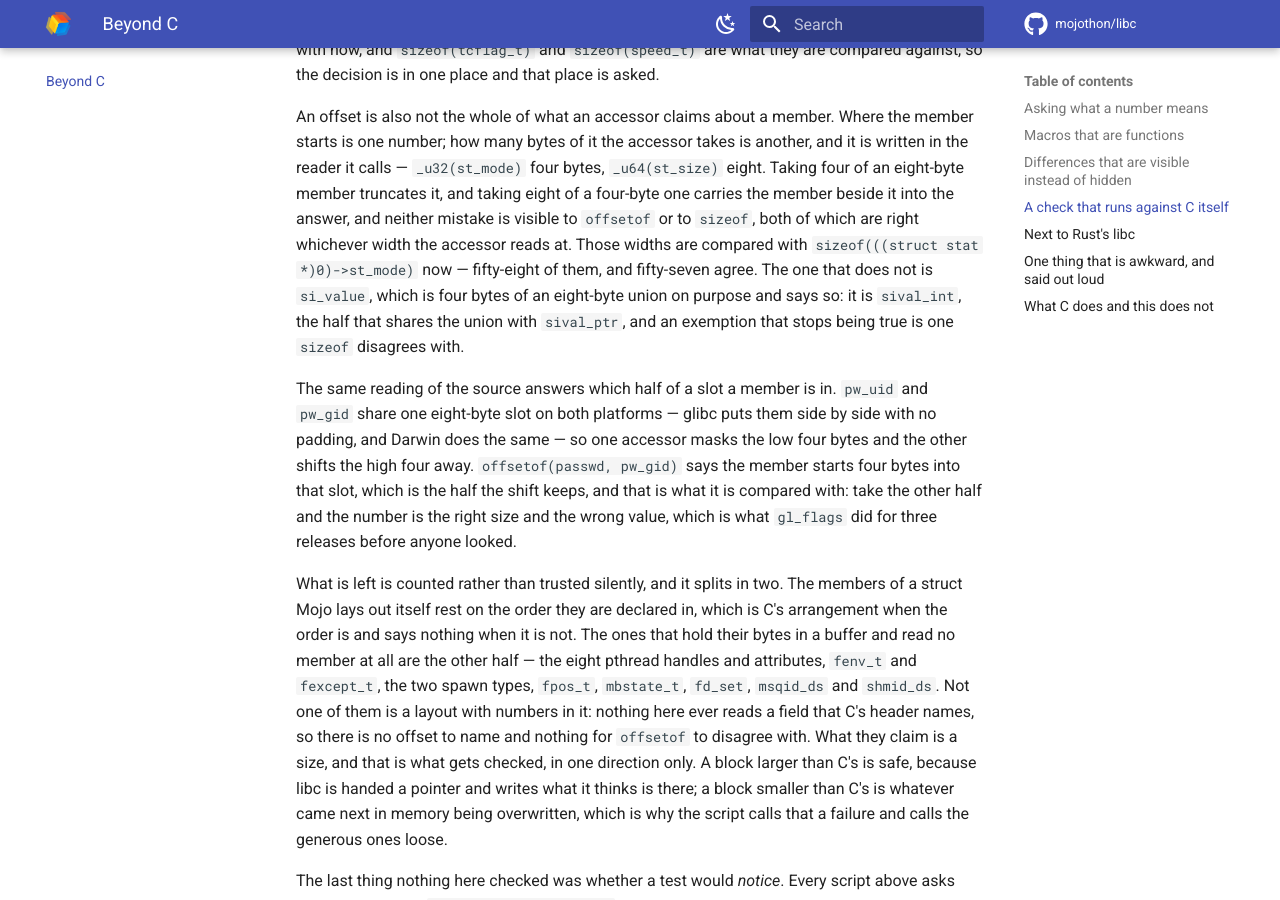
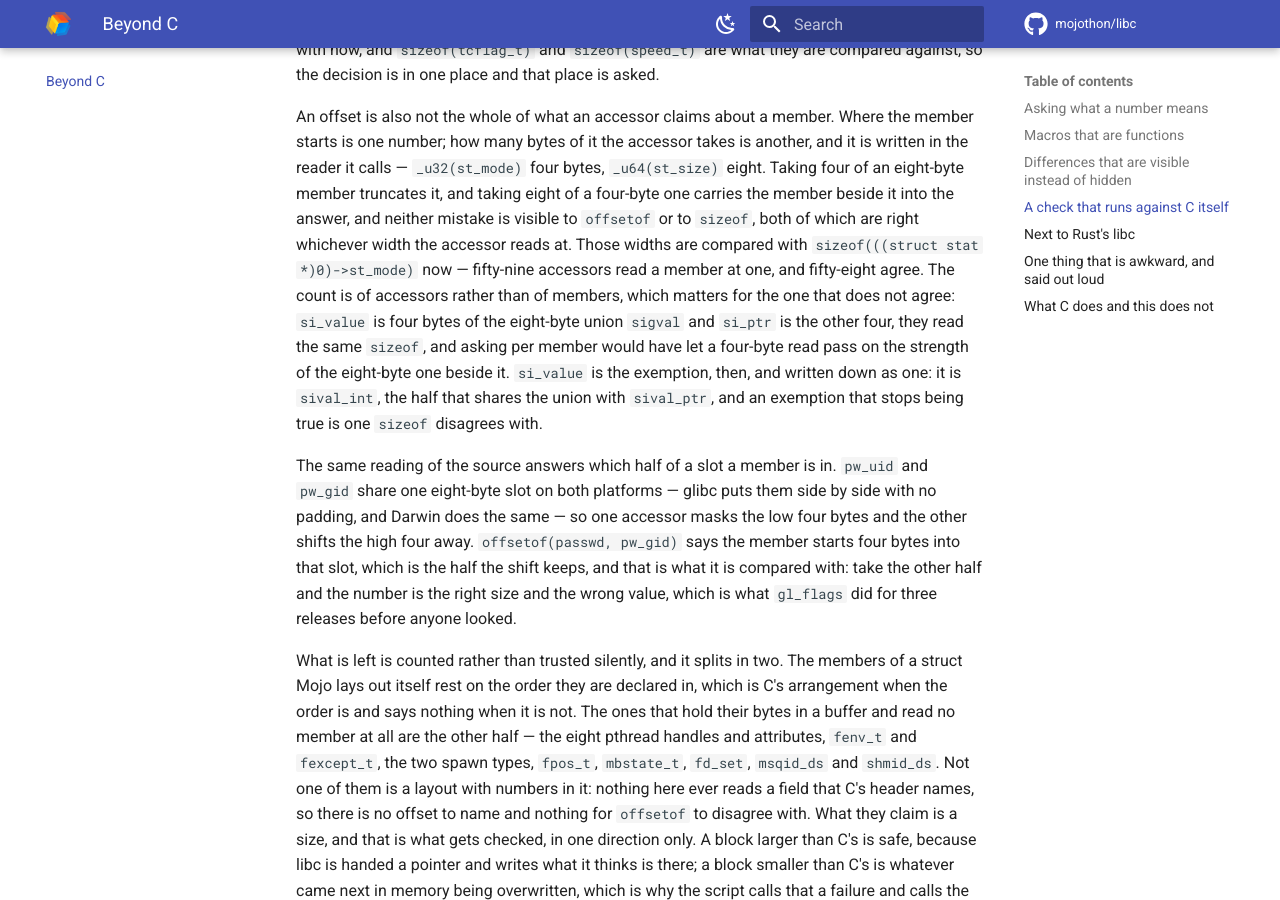
Before and after one commit to mojothon/libc, an MkDocs documentation site: the page built from docs/beyond-c.md, in a window 1280 px wide and 900 px high, scrolled down 5472 px. Built offline with MkDocs 1.6.1 and Material for MkDocs 9.7.7, drawn with Linux system fonts in a browser that asks for light colours; comment, search, counter and statistics services are not loaded.

Commit message:
feat(signal): si_ptr, the other half of the union si_value reads four bytes of
`sigqueue` takes eight bytes and C names them twice: `sival_int` is the low
four, `sival_ptr` all eight. `si_value` answered with `Int32`, so a value sent
with anything above 2^32 in it came back truncated and there was no accessor
to ask the rest of it from.

`si_ptr` answers with the whole eight as a pointer, and `si_value`'s docstring
now says which half it is. The test queues a number whose two halves differ,
so the two accessors cannot both be reading the same four bytes: `si_value`
comes back with 0x55667788 and `si_ptr` with 0x1122334455667788.

That addition is why `check-layouts` now counts accessors rather than
members. `si_value` reads four of the eight bytes and `si_ptr` all eight, and
keyed by member the four-byte read would have passed on the strength of the
eight-byte one beside it -- the exemption would have gone quietly dead while
the report said everything agreed. Keyed by accessor each read is its own
claim: fifty-nine read a member at a width, fifty-eight agree, and `si_value`
stays the one exemption it always was.

```diff
--- a/docs/beyond-c.md
+++ b/docs/beyond-c.md
@@ -270,11 +270,15 @@
 it, and taking eight of a four-byte one carries the member beside it into the
 answer, and neither mistake is visible to `offsetof` or to `sizeof`, both of
 which are right whichever width the accessor reads at. Those widths are
-compared with `sizeof(((struct stat *)0)->st_mode)` now — fifty-eight of them,
-and fifty-seven agree. The one that does not is `si_value`, which is four
-bytes of an eight-byte union on purpose and says so: it is `sival_int`, the
-half that shares the union with `sival_ptr`, and an exemption that stops being
-true is one `sizeof` disagrees with.
+compared with `sizeof(((struct stat *)0)->st_mode)` now — fifty-nine accessors
+read a member at one, and fifty-eight agree. The count is of accessors rather
+than of members, which matters for the one that does not agree: `si_value` is
+four bytes of the eight-byte union `sigval` and `si_ptr` is the other four,
+they read the same `sizeof`, and asking per member would have let a four-byte
+read pass on the strength of the eight-byte one beside it. `si_value` is the
+exemption, then, and written down as one: it is `sival_int`, the half that
+shares the union with `sival_ptr`, and an exemption that stops being true is
+one `sizeof` disagrees with.
 
 The same reading of the source answers which half of a slot a member is in.
 `pw_uid` and `pw_gid` share one eight-byte slot on both platforms — glibc puts
```
Also changed, not shown: CHANGELOG.md (+13 -0 lines), 3 other files.
